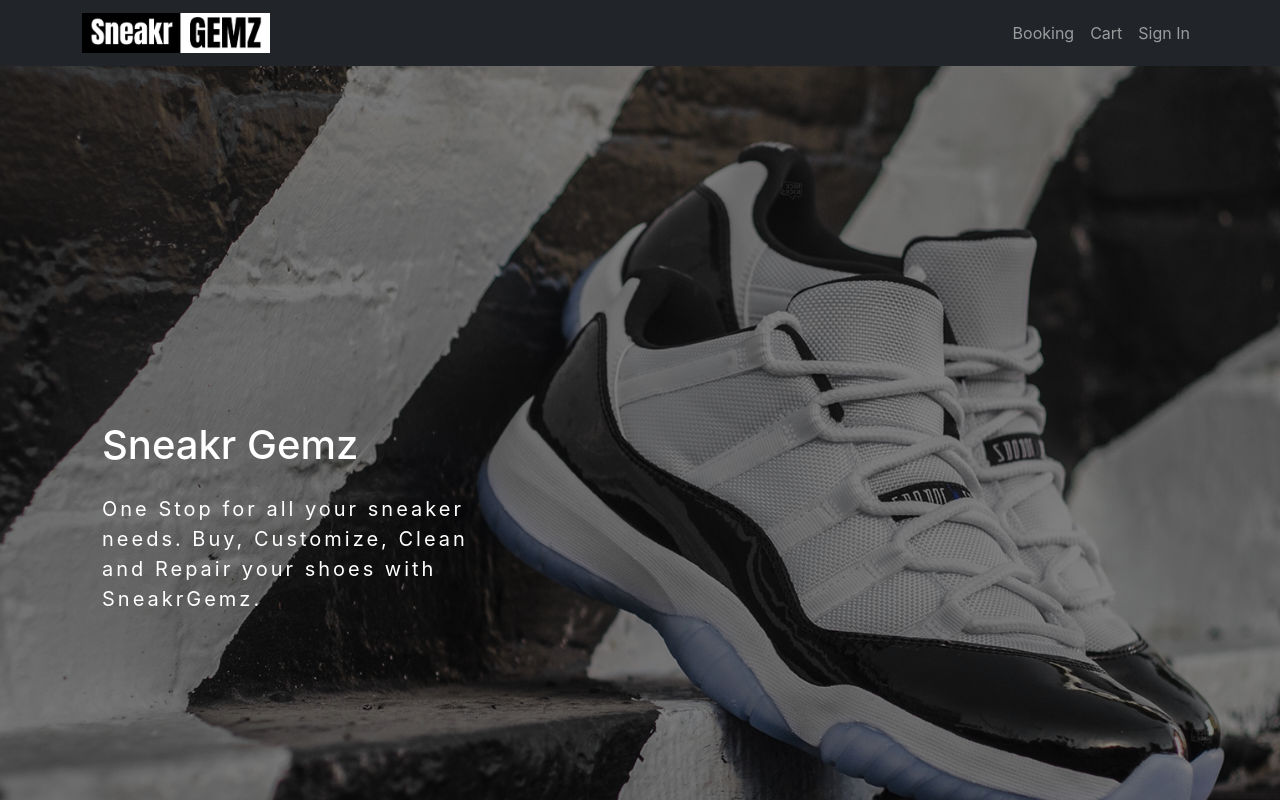
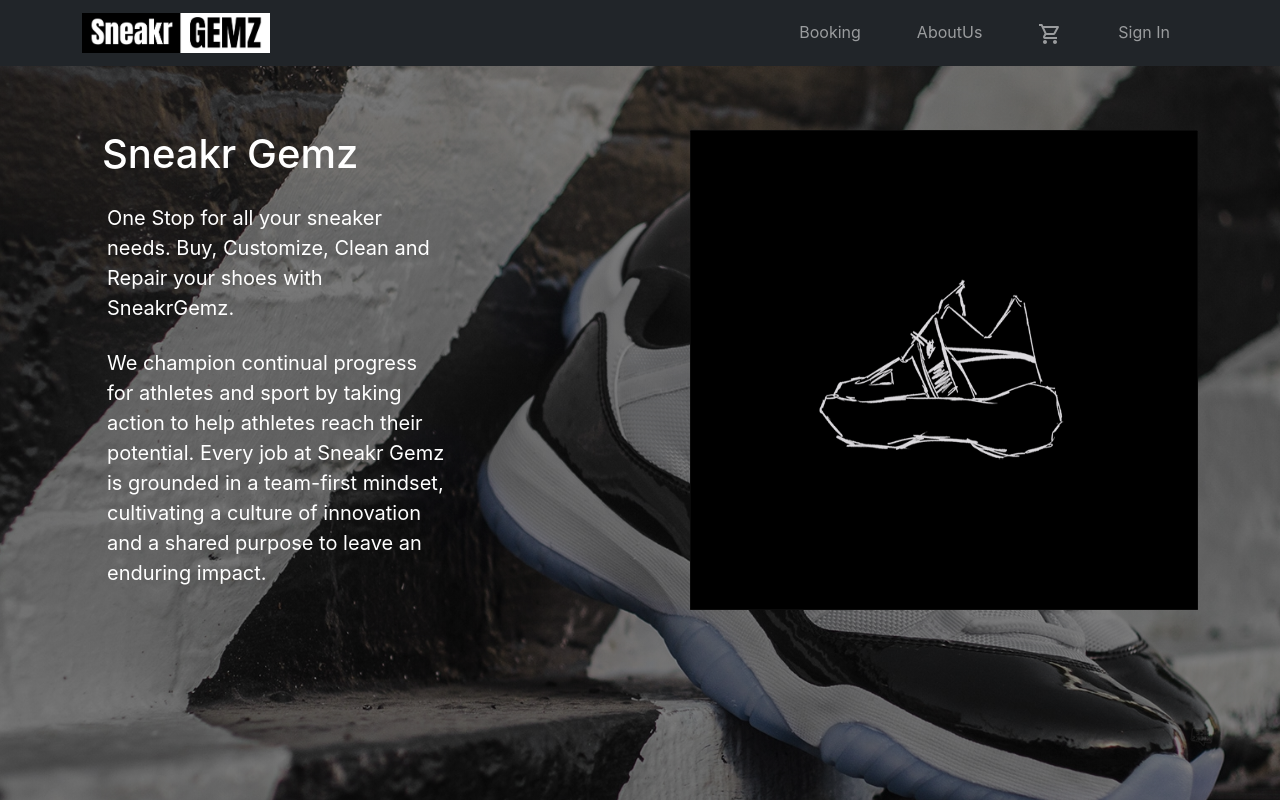
Before and after one commit to DumbCodes/Sneaker-Gemz, a React (Create React App) app in the folder frontend/: page /aboutus in a window 1280 px wide. Shown: the top 800 px of the page. Built offline with nearby package versions, Linux system fonts and the light colour scheme.

Commit message:
About US

```diff
--- a/frontend/package.json
+++ b/frontend/package.json
@@ -5,6 +5,8 @@
   "private": true,
   "dependencies": {
     "@emailjs/browser": "^3.6.2",
+    "@emotion/react": "^11.10.0",
+    "@emotion/styled": "^11.10.0",
     "@mui/icons-material": "^5.8.4",
     "@mui/material": "^5.9.3",
     "@paypal/react-paypal-js": "^7.8.1",
--- a/frontend/src/App.js
+++ b/frontend/src/App.js
@@ -22,6 +22,7 @@ import OrderHistory from './screens/OrderHistory';
 import styled from 'styled-components';
 import AboutUs from './screens/AboutUs';
 import Booking from './screens/Booking';
+import { ShoppingCartOutlined } from '@mui/icons-material';
 
 const MainContainer = styled.div`
   background: linear-gradient(#1313137d, #0000007d),
@@ -33,6 +34,12 @@ const MainContainer = styled.div`
 `;
 
 const NavigationBar = styled.div``;
+
+const NavItem = styled.div`
+  margin: 0px 20px;
+  justify-content: center;
+  display: flex;
+`;
 
 const RoutesContainer = styled.div``;
 
@@ -71,19 +78,33 @@ function App() {
               <Navbar.Toggle aria-controls="basic-navbar-nav" />
               <Navbar.Collapse id="basic-navbar-nav">
                 <Nav className="me-auto  w-100  justify-content-end">
+                  <NavItem>
                     <Link to="/booking" className="nav-link">
                       Booking
                     </Link>
+                  </NavItem>
+                  <NavItem>
+                    <Link to="/aboutus" className="nav-link">
+                      AboutUs
+                    </Link>
+                  </NavItem>
+
+                  <NavItem>
                     <Link to="/cart" className="nav-link">
-                    Cart
+                      <ShoppingCartOutlined />
                       {cart.cartItems.length > 0 && (
-                      <Badge pill bg="danger">
+                        <Badge pill bg="primary">
                           {cart.cartItems.reduce((a, c) => a + c.quantity, 0)}
                         </Badge>
                       )}
                     </Link>
+                  </NavItem>
+                  <NavItem>
                     {userInfo ? (
-                    <NavDropdown title={userInfo.name} id="basic-nav-dropdown">
+                      <NavDropdown
+                        title={userInfo.name}
+                        id="basic-nav-dropdown"
+                      >
                         <LinkContainer to="/profile">
                           <NavDropdown.Item>User Profile</NavDropdown.Item>
                         </LinkContainer>
@@ -104,6 +125,7 @@ function App() {
                         Sign In
                       </Link>
                     )}
+                  </NavItem>
                 </Nav>
               </Navbar.Collapse>
             </Container>
--- a/frontend/src/screens/AboutUs.js
+++ b/frontend/src/screens/AboutUs.js
@@ -4,18 +4,19 @@ const Container = styled.div`
   width: 100%;
   height: 100vh;
   display: flex;
-  align-items: center;
+  //align-items: center;
   color: white;
 `;
 
 const Wrapper = styled.div`
   flex: 1;
+  display: flex;
 `;
 
 // Left Side
 
 const Left = styled.div`
-  flex: 0.3;
+  flex: 0.7;
   width: 100%;
   height: 100%;
 `;
@@ -24,17 +25,26 @@ const Left = styled.div`
 const Right = styled.div`
   width: 100%;
   height: 100%;
-  flex: 1.7;
+  flex: 1.3;
+  //align-items: center;
+  justify-content: flex-end;
+  display: flex;
 `;
+
+const Image = styled.img`
+  width: 70%;
+  height: 60%;
+`;
+
 const Title = styled.h1`
   font-size: 40px;
   //margin-bottom: 100px;
   margin-left: 20px;
 `;
 const Description = styled.p`
-  margin: 25px 20px;
+  margin: 25px 25px;
   font-size: 20px;
-  letter-spacing: 3px;
+  letter-spacing: px;
 `;
 
 const AboutUs = () => {
@@ -48,10 +58,17 @@ const AboutUs = () => {
             One Stop for all your sneaker needs. Buy, Customize, Clean and
             Repair your shoes with SneakrGemz.
           </Description>
+          <Description>
+            We champion continual progress for athletes and sport by taking
+            action to help athletes reach their potential. Every job at Sneakr
+            Gemz is grounded in a team-first mindset, cultivating a culture of
+            innovation and a shared purpose to leave an enduring impact.
+          </Description>
         </Left>
+        <Right>
+          <Image src="./images/shoe.gif" />
+        </Right>
       </Wrapper>
-
-      <Right></Right>
     </Container>
   );
 };
--- a/frontend/src/screens/HomeScreen.js
+++ b/frontend/src/screens/HomeScreen.js
@@ -9,6 +9,7 @@ import LoadingMessage from '../components/LoadingMessage';
 import MessageBox from '../components/MessageBox';
 import styled from 'styled-components';
 import Button from 'react-bootstrap/esm/Button';
+import { useNavigate } from 'react-router-dom';
 
 const MainContainer = styled.div`
   padding: 1rem;
@@ -26,7 +27,7 @@ const Container = styled.div`
 const Title = styled.h1`
   color: white;
   font-size: 50px;
-  margin: 20px 0px;
+  margin-bottom: 50px;
 `;
 const Products = styled.div`
   display: flex;
@@ -38,8 +39,8 @@ const Info = styled.div`
   width: 100%;
   height: 100vh;
   display: flex;
-  align-items: center;
   color: white;
+  align-items: flex-start;
 `;
 
 const Wrapper = styled.div`
@@ -105,6 +106,15 @@ function HomeScreen() {
     };
     fetchData();
   }, []);
+
+  const navigate = useNavigate();
+
+  const handleClick = (event) => {
+    event.preventDefault();
+
+    navigate('/aboutus');
+  };
+
   return (
     <MainContainer>
       <Helmet>
@@ -122,7 +132,9 @@ function HomeScreen() {
                 Repair your shoes with SneakrGemz.
               </Description>
 
-              <Button>Find Out More</Button>
+              <Button size="lg" onClick={handleClick}>
+                Find Out More
+              </Button>
             </Left>
           </Wrapper>
           <Right></Right>
```
Also changed, not shown: frontend/public/Images/shoe.gif (added), 1 other file (tests, documents, lock files or other folders). Lines whose indentation alone changed are shown as unchanged.
